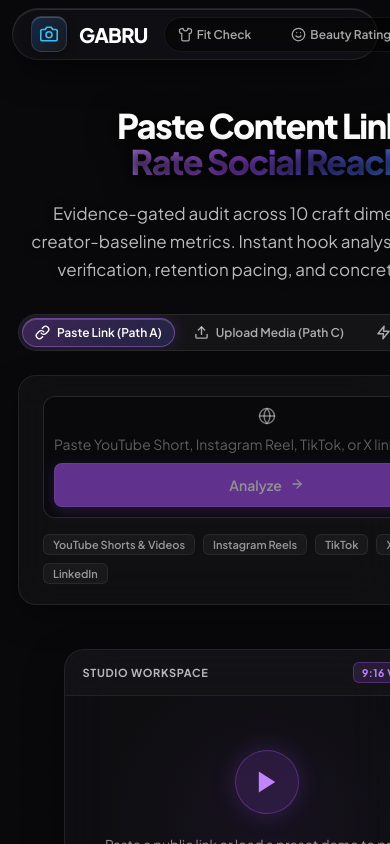
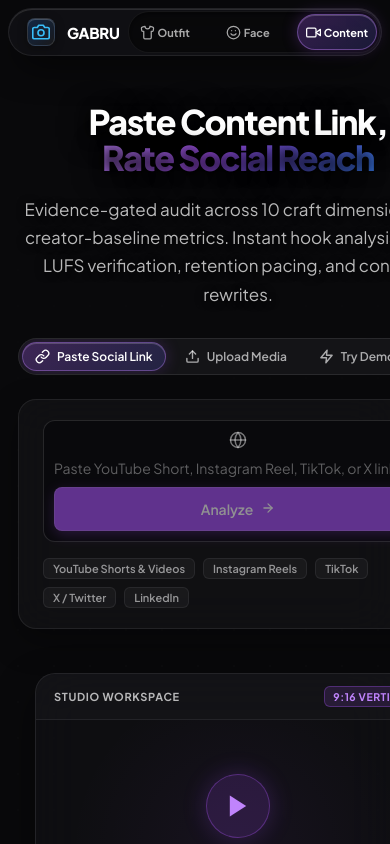
Before and after one commit to manish1598mn-web/Gabru, a Next.js app: page /content-rating in a window 390 px wide. Shown: the top 844 px of the page. Built offline with nearby package versions, Linux system fonts and the light colour scheme.

Commit message:
fix(ux): resolve mobile nav overflow, eliminate jargon, remove laser HUD, and enforce one primary action

```diff
--- a/src/features/content-rating/components/ContentRatingHeroStudio.tsx
+++ b/src/features/content-rating/components/ContentRatingHeroStudio.tsx
@@ -210,7 +210,7 @@ export function ContentRatingHeroStudio({
                   <path d="M10 13a5 5 0 0 0 7.54.54l3-3a5 5 0 0 0-7.07-7.07l-1.72 1.71" />
                   <path d="M14 11a5 5 0 0 0-7.54-.54l-3 3a5 5 0 0 0 7.07 7.07l1.71-1.71" />
                 </svg>
-                <span>Paste Link (Path A)</span>
+                <span>Paste Social Link</span>
               </button>
 
               <button
@@ -225,7 +225,7 @@ export function ContentRatingHeroStudio({
                   <polyline points="17 8 12 3 7 8" />
                   <line x1="12" y1="3" x2="12" y2="15" />
                 </svg>
-                <span>Upload Media (Path C)</span>
+                <span>Upload Media</span>
               </button>
 
               <button
--- a/src/features/outfit-rating/components/FitCheckParametersGrid.tsx
+++ b/src/features/outfit-rating/components/FitCheckParametersGrid.tsx
@@ -79,7 +79,7 @@ export function FitCheckParametersGrid({
 
             {photoScore && (
               <Button
-                variant="primary"
+                variant="secondary"
                 size="sm"
                 onClick={onShareClick}
                 id="btn-strip-share-card"
--- a/src/shared/components/layout/AppNavbar.tsx
+++ b/src/shared/components/layout/AppNavbar.tsx
@@ -12,10 +12,12 @@ export interface AppNavbarProps {
 export function AppNavbar({ activeFeature, onBrandClick }: AppNavbarProps) {
   const isScrolled = useScrollState(20);
 
-  const handleBrandClick = () => {
+  const handleBrandClick = (e: React.MouseEvent<HTMLAnchorElement>) => {
     if (onBrandClick) {
+      e.preventDefault();
       onBrandClick();
-    } else {
+    } else if (activeFeature === 'fit-check') {
+      e.preventDefault();
       window.scrollTo({ top: 0, behavior: 'smooth' });
     }
   };
@@ -24,13 +26,12 @@ export function AppNavbar({ activeFeature, onBrandClick }: AppNavbarProps) {
     <header className={`navbar-wrapper ${isScrolled ? 'scrolled' : ''}`} id="gabru-navbar">
       <div className="navbar-container">
         {/* Left Section: Premium Brand Logo */}
-        <div
-          className="navbar-brand"
+        <Link
+          href="/"
+          className="navbar-brand focus-ring"
           id="nav-brand-logo"
           onClick={handleBrandClick}
-          role="button"
-          tabIndex={0}
-          onKeyDown={(e) => e.key === 'Enter' && handleBrandClick()}
+          aria-label="Gabru Studio Home"
         >
           <div className="brand-icon-box" id="brand-camera-icon">
             <svg
@@ -51,7 +52,7 @@ export function AppNavbar({ activeFeature, onBrandClick }: AppNavbarProps) {
             <span className="brand-name">GABRU</span>
             <span className="brand-tag">STUDIO</span>
           </div>
-        </div>
+        </Link>
 
         {/* Center/Right Section: Frosted Segmented Navigation Dock */}
         <nav aria-label="Main Navigation" className="navbar-nav-wrapper">
@@ -59,7 +60,7 @@ export function AppNavbar({ activeFeature, onBrandClick }: AppNavbarProps) {
             <li>
               <Link
                 href="/"
-                className={`nav-link ${activeFeature === 'fit-check' ? 'active' : ''}`}
+                className={`nav-link focus-ring ${activeFeature === 'fit-check' ? 'active' : ''}`}
                 id="nav-link-home"
               >
                 <svg
@@ -74,13 +75,14 @@ export function AppNavbar({ activeFeature, onBrandClick }: AppNavbarProps) {
                 >
                   <path d="M20.38 3.46L16 2a4 4 0 0 1-8 0L3.62 3.46a2 2 0 0 0-1.34 2.23l.58 3.47a1 1 0 0 0 .99.84H6v10c0 1.1.9 2 2 2h8a2 2 0 0 0 2-2V10h2.15a1 1 0 0 0 .99-.84l.58-3.47a2 2 0 0 0-1.34-2.23z" />
                 </svg>
-                <span>Fit Check</span>
+                <span className="nav-label-full">Fit Check</span>
+                <span className="nav-label-compact" aria-hidden="true">Outfit</span>
               </Link>
             </li>
             <li>
               <Link
                 href="/beauty-rating"
-                className={`nav-link ${activeFeature === 'beauty-rating' ? 'active' : ''}`}
+                className={`nav-link focus-ring ${activeFeature === 'beauty-rating' ? 'active' : ''}`}
                 id="nav-btn-beauty-rating"
               >
                 <svg
@@ -98,13 +100,14 @@ export function AppNavbar({ activeFeature, onBrandClick }: AppNavbarProps) {
                   <line x1="9" y1="9" x2="9.01" y2="9" />
                   <line x1="15" y1="9" x2="15.01" y2="9" />
                 </svg>
-                <span>Beauty Rating</span>
+                <span className="nav-label-full">Beauty Rating</span>
+                <span className="nav-label-compact" aria-hidden="true">Face</span>
               </Link>
             </li>
             <li>
               <Link
                 href="/content-rating"
-                className={`nav-link nav-link-content ${activeFeature === 'content-rating' ? 'active' : ''}`}
+                className={`nav-link nav-link-content focus-ring ${activeFeature === 'content-rating' ? 'active' : ''}`}
                 id="nav-btn-content-rating"
                 title="Social Media Content Rating & Advisory"
               >
@@ -121,7 +124,8 @@ export function AppNavbar({ activeFeature, onBrandClick }: AppNavbarProps) {
                   <polygon points="23 7 16 12 23 17 23 7" />
                   <rect x="1" y="5" width="15" height="14" rx="2" ry="2" />
                 </svg>
-                <span>Content Rating</span>
+                <span className="nav-label-full">Content Rating</span>
+                <span className="nav-label-compact" aria-hidden="true">Content</span>
               </Link>
             </li>
           </ul>
@@ -129,7 +133,20 @@ export function AppNavbar({ activeFeature, onBrandClick }: AppNavbarProps) {
 
         {/* Far Right: Trust Chip */}
         <div className="navbar-trust-chip" title="All processing executes privately in your browser memory">
-          <span className="trust-pulse-dot" />
+          <svg
+            width="12"
+            height="12"
+            viewBox="0 0 24 24"
+            fill="none"
+            stroke="currentColor"
+            strokeWidth="2.4"
+            strokeLinecap="round"
+            strokeLinejoin="round"
+            aria-hidden="true"
+          >
+            <rect x="3" y="11" width="18" height="11" rx="2" ry="2" />
+            <path d="M7 11V7a5 5 0 0 1 10 0v4" />
+          </svg>
           <span>100% In-Browser</span>
         </div>
       </div>
```
Also changed, not shown: src/features/facial-beauty/components/FacialBeautyHeroStudio.tsx (+1 -11 lines), src/app/globals.css.
